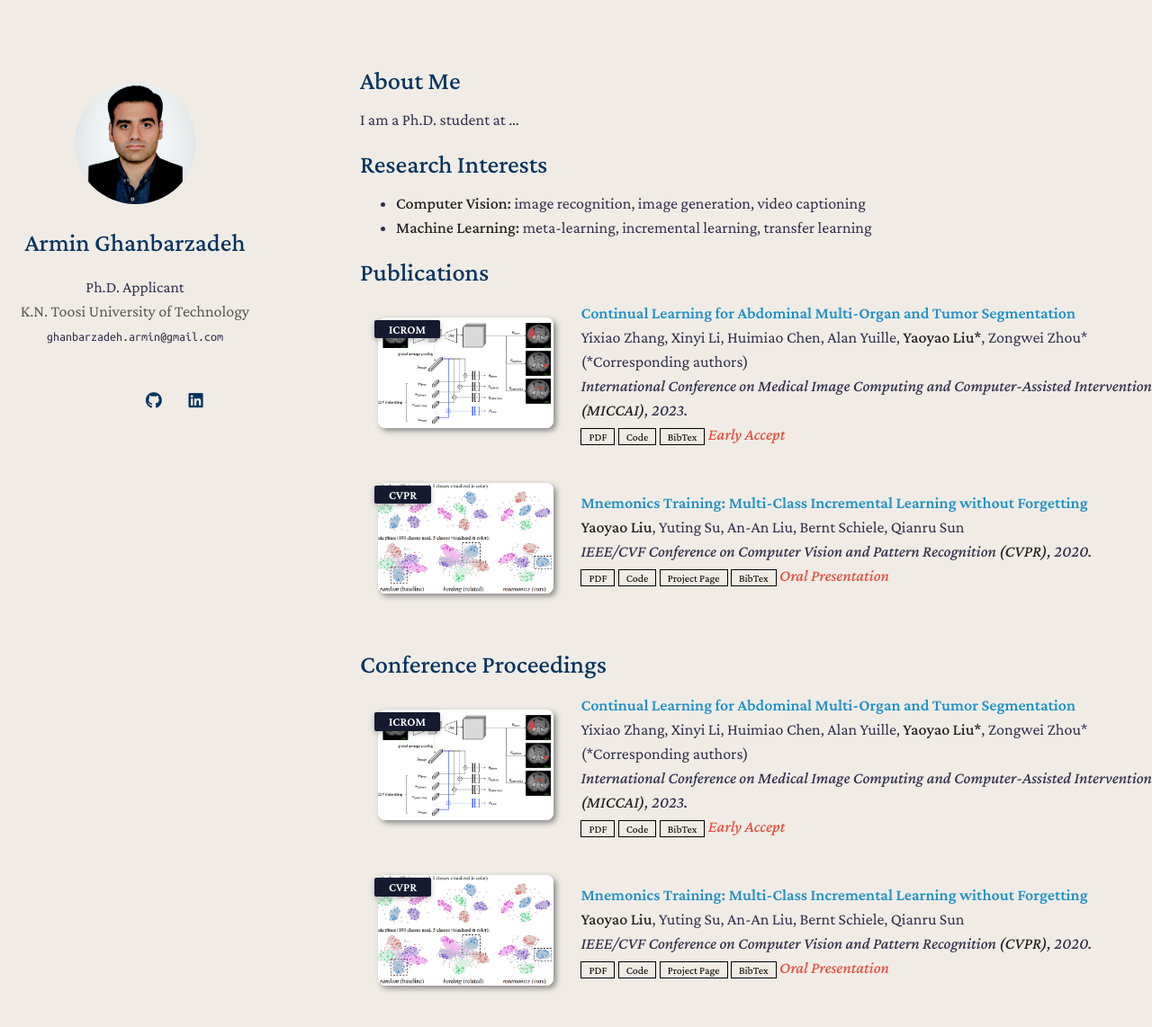
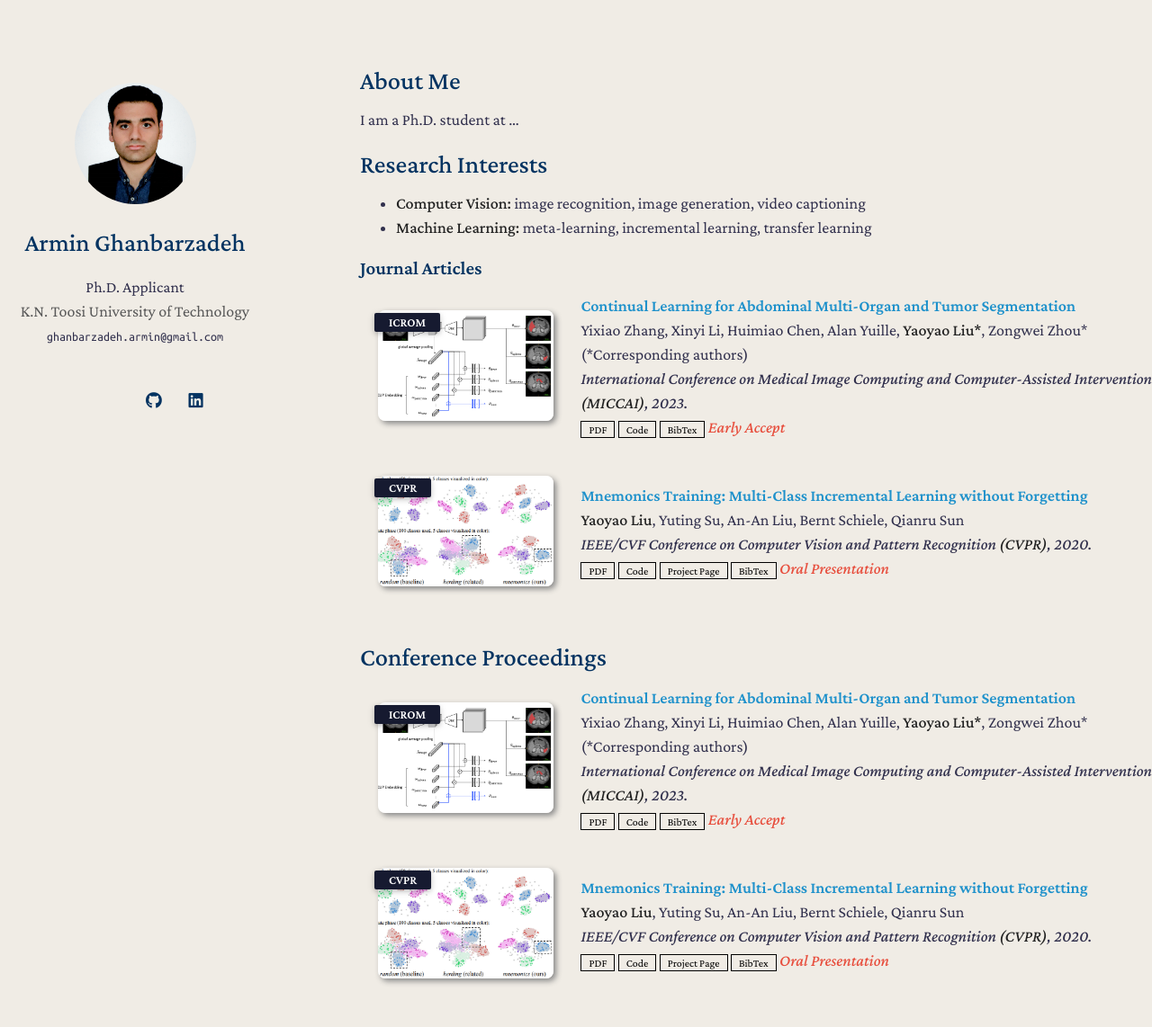
Before and after one commit to ghanbarzadeh/ghanbarzadeh.github.io, a Jekyll site: the page built from index.md, in a window 1280 px wide and 1236 px high. Shown: the top 1142 px of the window at 90% size. Built offline with Jekyll 4.4.1, drawn with Linux system fonts in a browser that asks for light colours; nearby versions of some CDN libraries; a style sheet for code colours, icons or effects is not loaded; our own code applies the rules of GitHub Pages for plain Markdown files.

Commit message:
Update publications.md

```diff
--- a/_includes/publications.md
+++ b/_includes/publications.md
@@ -1,4 +1,4 @@
-<h2 id="publications" style="margin: 2px 0px -15px;">Publications</h2>
+<h3 id="publications" style="margin: 2px 0px -15px;">Journal Articles</h3>
 
 <div class="publications">
 <ol class="bibliography">
```
